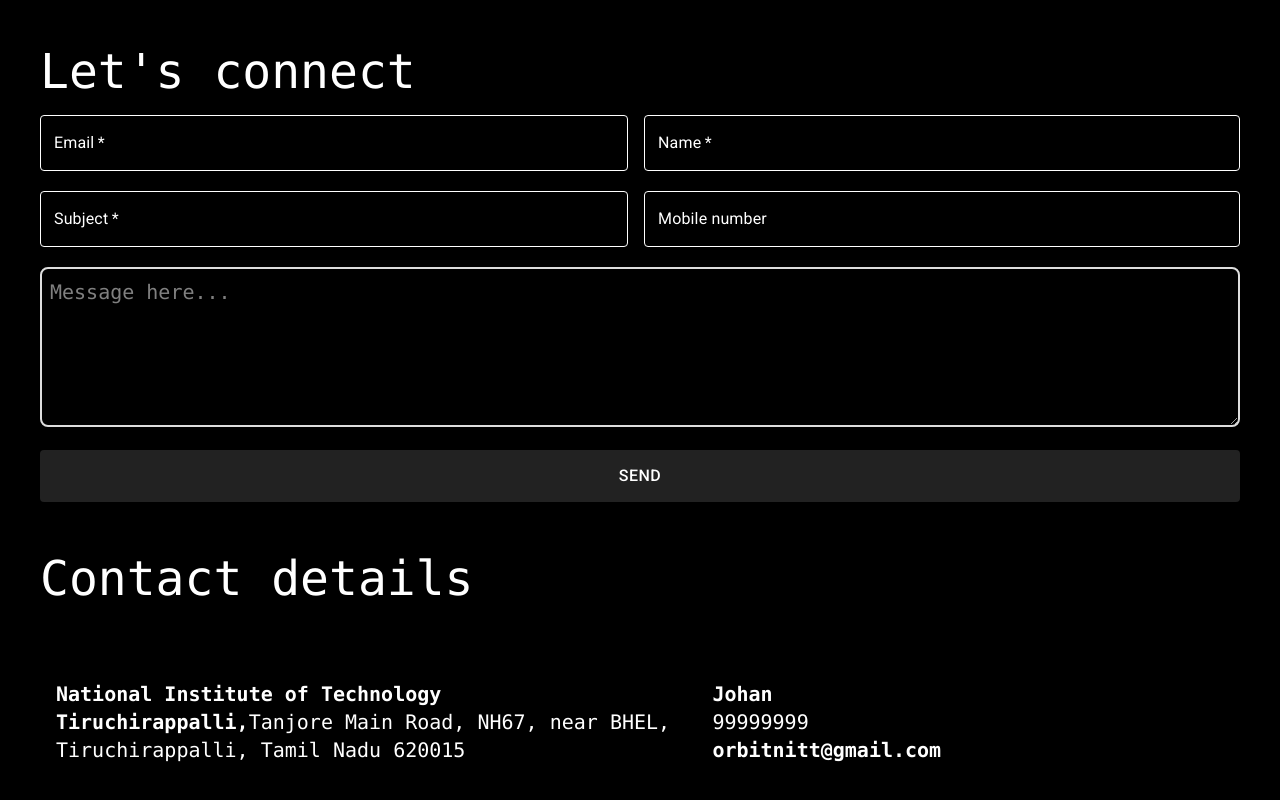
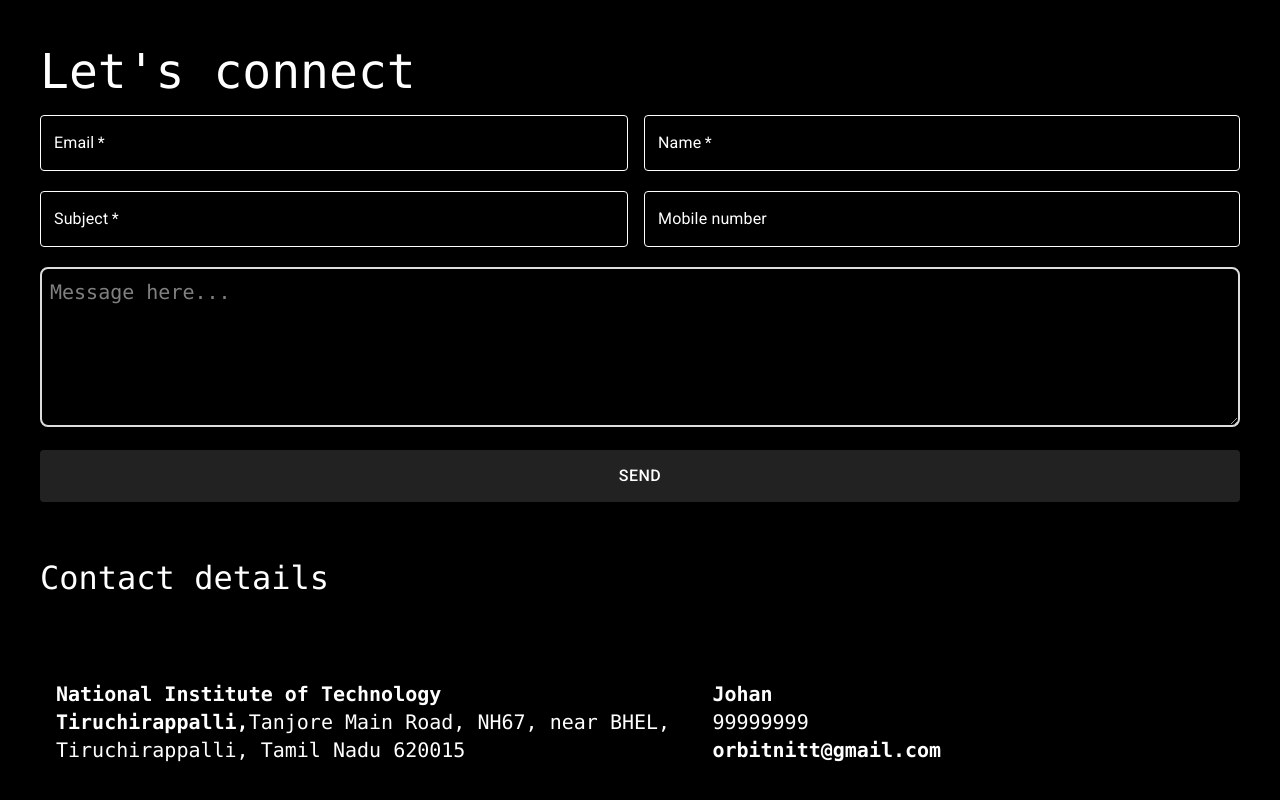
Before and after one commit to Suresh-75/Orbit, a React (Vite) app: page / in a window 1280 px wide. Shown: the part 1926-2726 px from the top of the page. Built offline with nearby package versions, Linux system fonts and the light colour scheme; some icons are missing.

Commit message:
contact form resp

```diff
--- a/src/ContactUs.jsx
+++ b/src/ContactUs.jsx
@@ -250,11 +250,13 @@ function ContactUs() {
         </Snackbar>
       </form>
       <br />
-      <h3 className="text-white text-5xl mt-7 mb-5">Contact details</h3>
-      <div className="flex">
-        <div className="h-50  flex items-center">
-          <LocationOnIcon sx={{ fontSize: "4rem", marginRight: "1rem" }} />
-          <p className="text-xl">
+      <h3 className="text-white text-[2rem] mt-7 mb-5 max-lg:mt-5 max-lg:mb-2">
+        Contact details
+      </h3>
+      <div className="flex max-lg:flex-col">
+        <div className="h-50  max-lg:h-max flex items-center">
+          <LocationOnIcon sx={{ fontSize: "4rem", marginRight: "0.35rem" }} />
+          <p className="text-xl max-lg:text-[1rem]">
             <span className="font-bold">
               National Institute of Technology Tiruchirappalli,
             </span>
@@ -265,7 +267,7 @@ function ContactUs() {
         <div className=" w-[100%] h-50  flex flex-col justify-center">
           <div className=" w-[50%]  flex items-center ">
             <PhoneIcon sx={{ fontSize: "3rem", marginRight: "1rem" }} />
-            <p className="text-xl">
+            <p className="text-xl max-lg:text-[1rem]">
               <span className="font-bold">Johan</span>
               <br />
               99999999
@@ -273,7 +275,7 @@ function ContactUs() {
           </div>
           <div className=" flex items-center">
             <EmailIcon sx={{ fontSize: "3rem", marginRight: "1rem" }} />
-            <p className="text-xl">
+            <p className="text-xl max-lg:text-[1rem]">
               <span className="font-bold">orbitnitt@gmail.com</span>
             </p>
           </div>
```
